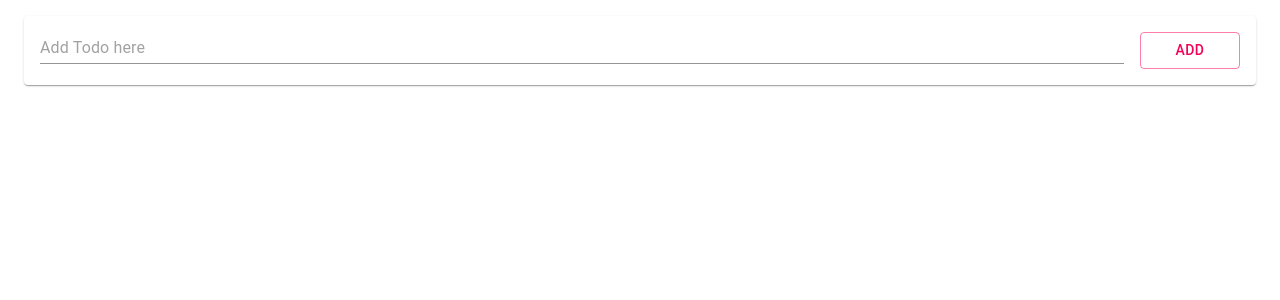
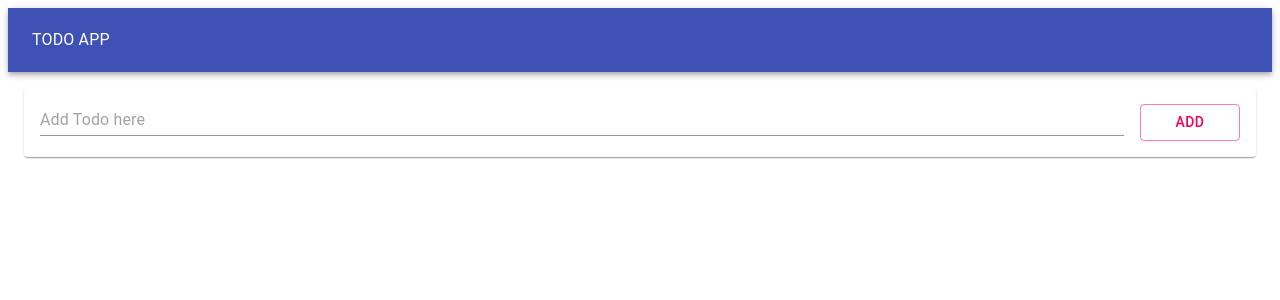
Before and after one commit to sjamesexamsoft/learnRedux, a React (Create React App) app: page / in a window 1280 px wide. Shown: the top 300 px of the page. Built offline with nearby package versions, Linux system fonts and the light colour scheme.

Commit message:
added to do list item and toolbar

```diff
--- a/src/App.js
+++ b/src/App.js
@@ -1,14 +1,18 @@
 import React from 'react';
 //import './App.css';
-import './components/AddToDo'
+import './components/AddToDo';
+import Layout from './components/Layout';
 import AddToDo from './components/AddToDo';
 
 function App() {
   return (
     <div>
       <header>
-          <AddToDo />
       </header>
+      <main>
+        <Layout />
+        <AddToDo />
+      </main>
     </div>
   );
 }
--- /dev/null
+++ b/src/components/Layout.js
@@ -0,0 +1,18 @@
+import React, { memo } from 'react';
+import { AppBar, Toolbar, Typography, Paper } from '@material-ui/core';
+
+const Layout = memo(props => (
+  <Paper
+    elevation={0}
+    style={{ padding: 0, margin: 0, backgroundColor: '#fafafa' }}
+  >
+    <AppBar color="primary" position="static" style={{ height: 64 }}>
+      <Toolbar style={{ height: 64 }}>
+        <Typography color="inherit">TODO APP</Typography>
+      </Toolbar>
+    </AppBar>
+    {props.children}
+  </Paper>
+));
+
+export default Layout;
```
Also changed, not shown: src/components/ToDoListItem.js (added, +29 -0 lines).
